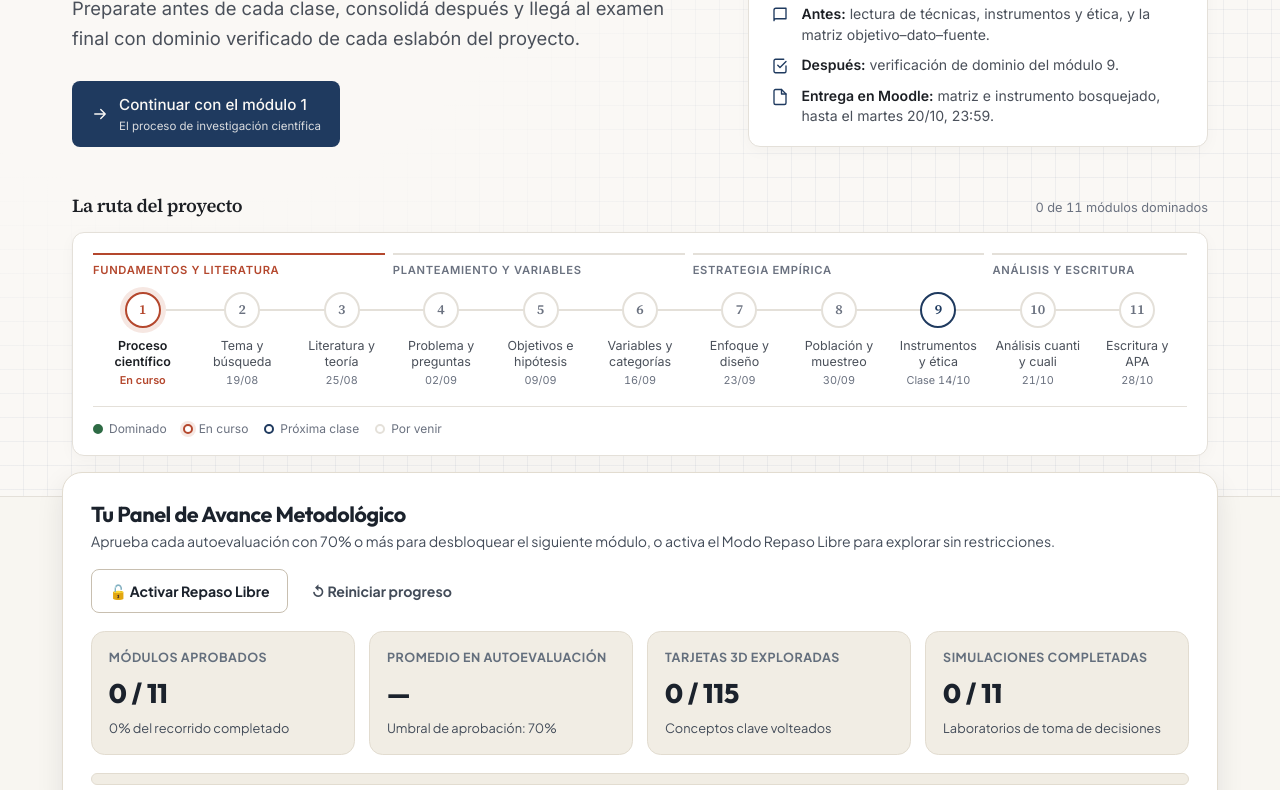
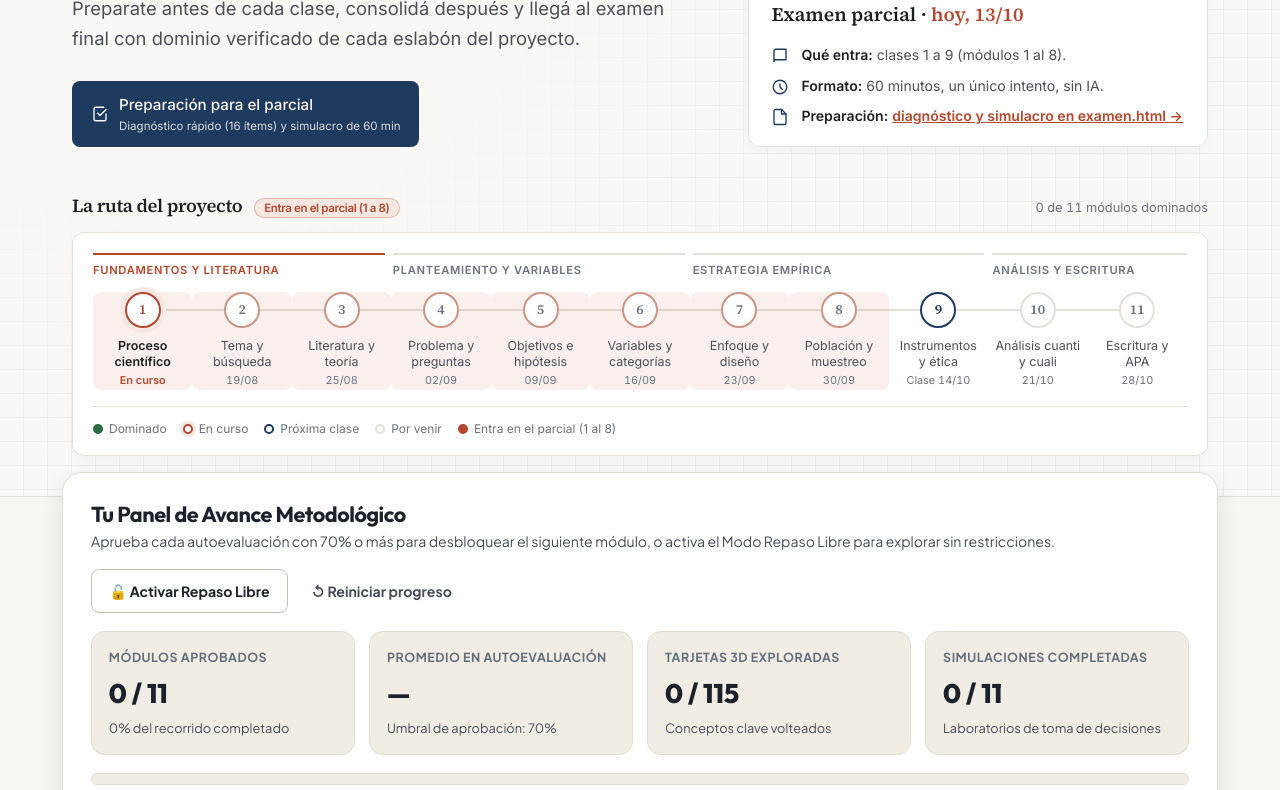
Before and after one commit to emorito/meto2psico25, a plain HTML site: page index.html in a window 1280 px wide. Shown: the part 343-1133 px from the top of the page. Drawn offline with Linux system fonts and the light colour scheme.

Commit message:
feat(parcial): desbloqueo permanente m01-m08, recuadro de examen y ruta destacada (A2 y A3)

```diff
--- a/assets/css/main.css
+++ b/assets/css/main.css
@@ -949,6 +949,32 @@ button {
 .hero .legend .l-next {
   border-color: var(--primary);
 }
+.hero .legend .l-exam {
+  background: var(--accent);
+  border-color: var(--accent);
+}
+
+.hero .step.in-exam {
+  background: color-mix(in srgb, var(--accent) 8%, transparent);
+  border-radius: 8px;
+}
+.hero .step.in-exam:not(.is-done):not(.is-current) .dot {
+  border-color: color-mix(in srgb, var(--accent) 50%, var(--line));
+}
+
+.exam-pill {
+  display: inline-block;
+  font-family: var(--sans);
+  font-size: 0.72rem;
+  font-weight: 600;
+  color: var(--accent);
+  background: var(--accent-soft);
+  border: 1px solid color-mix(in srgb, var(--accent) 30%, transparent);
+  border-radius: 999px;
+  padding: 2px 9px;
+  margin-left: 8px;
+  vertical-align: middle;
+}
 
 @media (prefers-reduced-motion: reduce) {
   .hero * {
--- a/assets/js/app.js
+++ b/assets/js/app.js
@@ -154,13 +154,14 @@
   }
 
   function isModuleUnlocked(modId, progress) {
-    if (modId === 'm01') return true;
+    const num = parseInt(modId.slice(1), 10);
+    // Tarea A2: m01 a m08 (clases 1 a 9 que entran en el parcial) quedan SIEMPRE abiertos
+    if (num >= 1 && num <= 8) return true;
     if (progress.freeReviewMode) return true;
     const modState = progress.modules[modId];
     if (modState && modState.unlockedManually) return true;
     if (modState && modState.completed) return true;
 
-    const num = parseInt(modId.slice(1), 10);
     if (num > 1) {
       const prevId = 'm' + String(num - 1).padStart(2, '0');
       const prevState = progress.modules[prevId];
@@ -236,13 +237,40 @@
         currentMod = list[list.length - 1];
       }
 
+      // Evento de evaluación institucional
+      const EXAMEN_EVENT = {
+        tipo: 'examen',
+        nombre: 'Examen parcial',
+        fecha: '2026-10-13',
+        modulos: ['m01', 'm02', 'm03', 'm04', 'm05', 'm06', 'm07', 'm08'],
+        duracion_min: 60
+      };
+
+      const now = new Date();
+      const y = now.getFullYear();
+      const m = String(now.getMonth() + 1).padStart(2, '0');
+      const d = String(now.getDate()).padStart(2, '0');
+      const todayStr = y + '-' + m + '-' + d;
+
+      const examDate = new Date(EXAMEN_EVENT.fecha + 'T00:00:00');
+      const nowDateOnly = new Date(todayStr + 'T00:00:00');
+      const diffDays = Math.round((examDate.getTime() - nowDateOnly.getTime()) / (1000 * 60 * 60 * 24));
+      const examActive = diffDays >= 0 && diffDays <= 7;
+
       const continueBtn = document.getElementById('hero-continue-btn');
       const continueNum = document.getElementById('hero-continue-num');
       const continueTitle = document.getElementById('hero-continue-title');
-      if (continueBtn && currentMod) {
-        continueBtn.href = 'modules/view.html?id=' + encodeURIComponent(currentMod.id);
-        if (continueNum) continueNum.textContent = String(currentMod.number || 1);
-        if (continueTitle) continueTitle.textContent = currentMod.title || '';
+      if (continueBtn) {
+        if (examActive) {
+          continueBtn.href = 'examen.html';
+          continueBtn.innerHTML =
+            '<svg width="18" height="18" viewBox="0 0 24 24" fill="none" stroke="currentColor" stroke-width="1.8" stroke-linecap="round" stroke-linejoin="round" aria-hidden="true"><path d="M9 11l3 3 8-8"/><path d="M20 12v7a2 2 0 0 1-2 2H6a2 2 0 0 1-2-2V5a2 2 0 0 1 2-2h11"/></svg>' +
+            '<span>Preparación para el parcial<small>Diagnóstico rápido (16 ítems) y simulacro de 60 min</small></span>';
+        } else if (currentMod) {
+          continueBtn.href = 'modules/view.html?id=' + encodeURIComponent(currentMod.id);
+          if (continueNum) continueNum.textContent = String(currentMod.number || 1);
+          if (continueTitle) continueTitle.textContent = currentMod.title || '';
+        }
       }
 
       // 2. Repaso de hoy · N ítems (oculto si no existe repaso espaciado)
@@ -258,13 +286,7 @@
         }
       }
 
-      // 3. "Esta semana": próxima clase según fecha actual y fecha_clase en modulos.json
-      const now = new Date();
-      const y = now.getFullYear();
-      const m = String(now.getMonth() + 1).padStart(2, '0');
-      const d = String(now.getDate()).padStart(2, '0');
-      const todayStr = y + '-' + m + '-' + d;
-
+      // 3. "Esta semana": evaluación de examen o próxima clase según fecha actual
       let nextClassMod = null;
       for (let i = 0; i < list.length; i++) {
         const mod = list[i];
@@ -278,7 +300,14 @@
       const weekList = document.getElementById('hero-week-list');
 
       if (weekWhen && weekList) {
-        if (nextClassMod) {
+        if (examActive) {
+          const diasTexto = diffDays === 0 ? 'hoy, 13/10' : (diffDays === 1 ? 'mañana' : ('en ' + diffDays + ' días'));
+          weekWhen.innerHTML = 'Examen parcial · <span>' + diasTexto + '</span>';
+          weekList.innerHTML =
+            '<li><svg width="18" height="18" viewBox="0 0 24 24" fill="none" stroke="currentColor" stroke-width="1.8" stroke-linecap="round" stroke-linejoin="round" aria-hidden="true"><path d="M4 19.5A2.5 2.5 0 0 1 6.5 17H20V3H6.5A2.5 2.5 0 0 0 4 5.5z"/></svg><span><b>Qué entra:</b> clases 1 a 9 (módulos 1 al 8).</span></li>' +
+            '<li><svg width="18" height="18" viewBox="0 0 24 24" fill="none" stroke="currentColor" stroke-width="1.8" stroke-linecap="round" stroke-linejoin="round" aria-hidden="true"><path d="M12 8v4l3 3"/><circle cx="12" cy="12" r="9"/></svg><span><b>Formato:</b> 60 minutos, un único intento, sin IA.</span></li>' +
+            '<li><svg width="18" height="18" viewBox="0 0 24 24" fill="none" stroke="currentColor" stroke-width="1.8" stroke-linecap="round" stroke-linejoin="round" aria-hidden="true"><path d="M14 2H6a2 2 0 0 0-2 2v16a2 2 0 0 0 2 2h12a2 2 0 0 0 2-2V8z"/><path d="M14 2v6h6"/></svg><span><b>Preparación:</b> <a href="examen.html" style="color:var(--accent);font-weight:600;text-decoration:underline;">diagnóstico y simulacro en examen.html →</a></span></li>';
+        } else if (nextClassMod) {
           const claseNum = nextClassMod.clase_numero || nextClassMod.clase_2026 || '';
           const fechaTxt = nextClassMod.fecha_clase_texto || nextClassMod.fecha_display || '';
           weekWhen.innerHTML = 'Clase ' + escapeHtml(String(claseNum)) + ' · <span>' + escapeHtml(fechaTxt) + '</span>';
@@ -305,6 +334,11 @@
       const routeSummary = document.getElementById('route-progress-summary');
       if (routeSummary) {
         routeSummary.textContent = stats.completedCount + ' de ' + list.length + ' módulos dominados';
+      }
+
+      const routeTitleEl = document.querySelector('.route-head h2');
+      if (routeTitleEl) {
+        routeTitleEl.innerHTML = 'La ruta del proyecto' + (examActive ? ' <span class="exam-pill" title="Módulos evaluados en el parcial">Entra en el parcial (1 a 8)</span>' : '');
       }
 
       let maxCompletedIdx = -1;
@@ -385,6 +419,9 @@
 
           const ariaCurrentAttr = isCurrent ? ' aria-current="step"' : '';
           const modNumber = modItem.number || (idx + 1);
+          if (examActive && modNumber <= 8) {
+            stepClass += ' in-exam';
+          }
           const shortTitle = modItem.short_title || modItem.title;
 
           stepsHtml +=
@@ -400,6 +437,19 @@
         });
 
         stepsOl.innerHTML = stepsHtml;
+
+        const legendEl = document.querySelector('.hero .legend');
+        if (legendEl) {
+          const existingExamLegend = legendEl.querySelector('.l-exam-item');
+          if (examActive && !existingExamLegend) {
+            const examSpan = document.createElement('span');
+            examSpan.className = 'l-exam-item';
+            examSpan.innerHTML = '<i class="l-exam"></i>Entra en el parcial (1 al 8)';
+            legendEl.appendChild(examSpan);
+          } else if (!examActive && existingExamLegend) {
+            existingExamLegend.remove();
+          }
+        }
       }
     }
 
```
Also changed, not shown: data/examen.json (added, +18 -0 lines).
